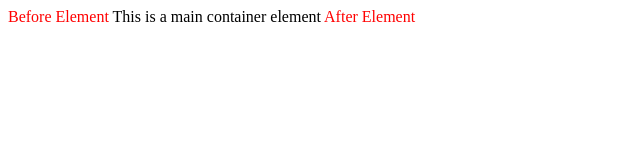
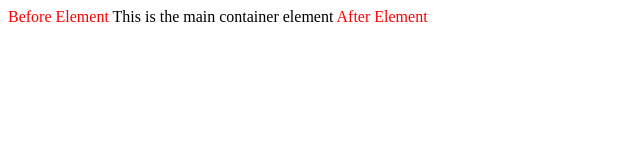
Before and after one commit to acciojob/pseudo-class-MHGOWTHAM, a website: page main.html in a window 1280 px wide. Shown: the full height of the page, 0-640 px from the left. Drawn offline with Linux system fonts and the light colour scheme.

Commit message:
created a submission

```diff
--- a/main.html
+++ b/main.html
@@ -11,7 +11,7 @@
     <script type="text/javascript" src="./script.js">
 </script>
 
-	<div>This is a main container element</div>
+	<div>This is the main container element</div>
 </body>
 
 </html>
```
